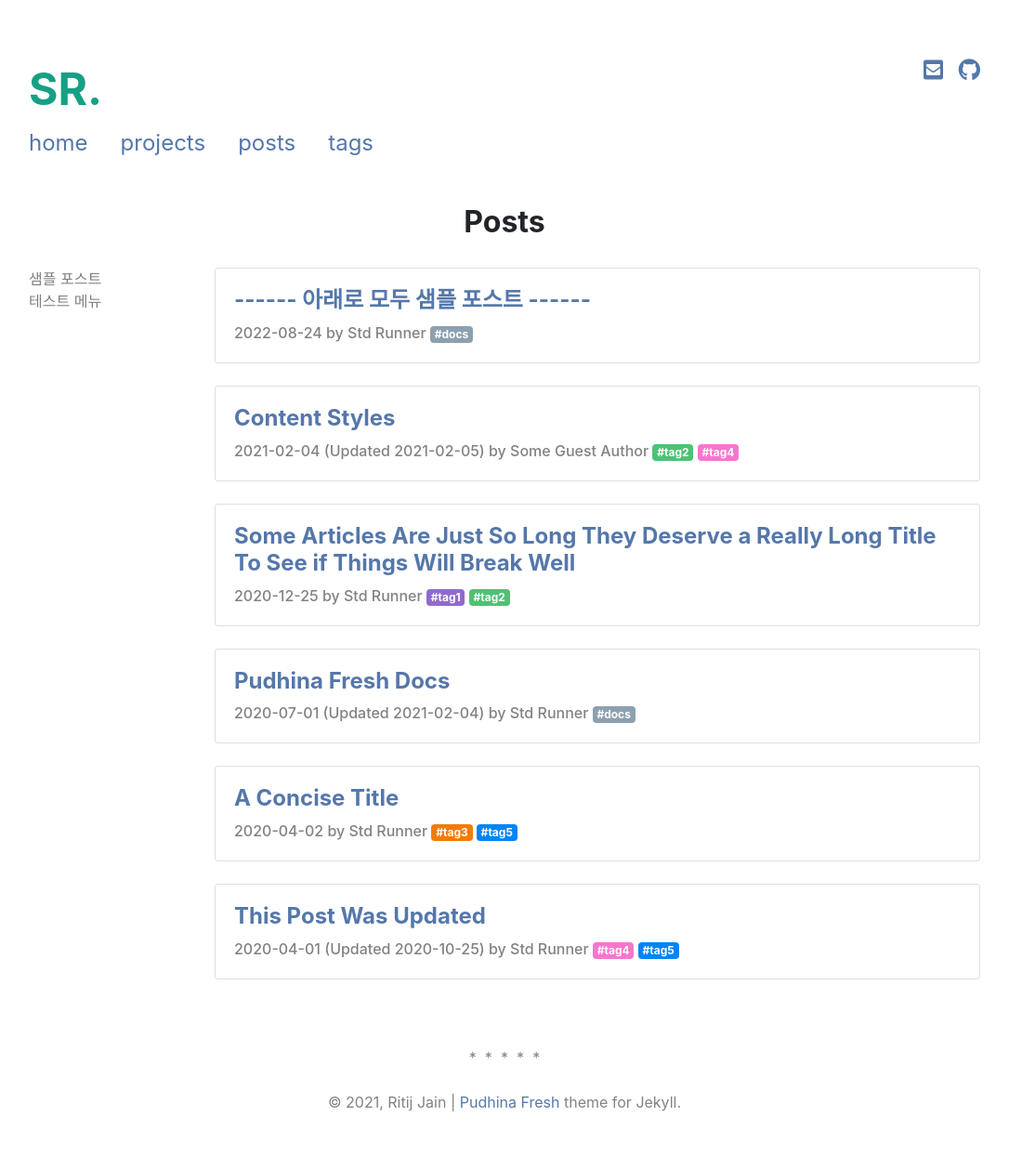
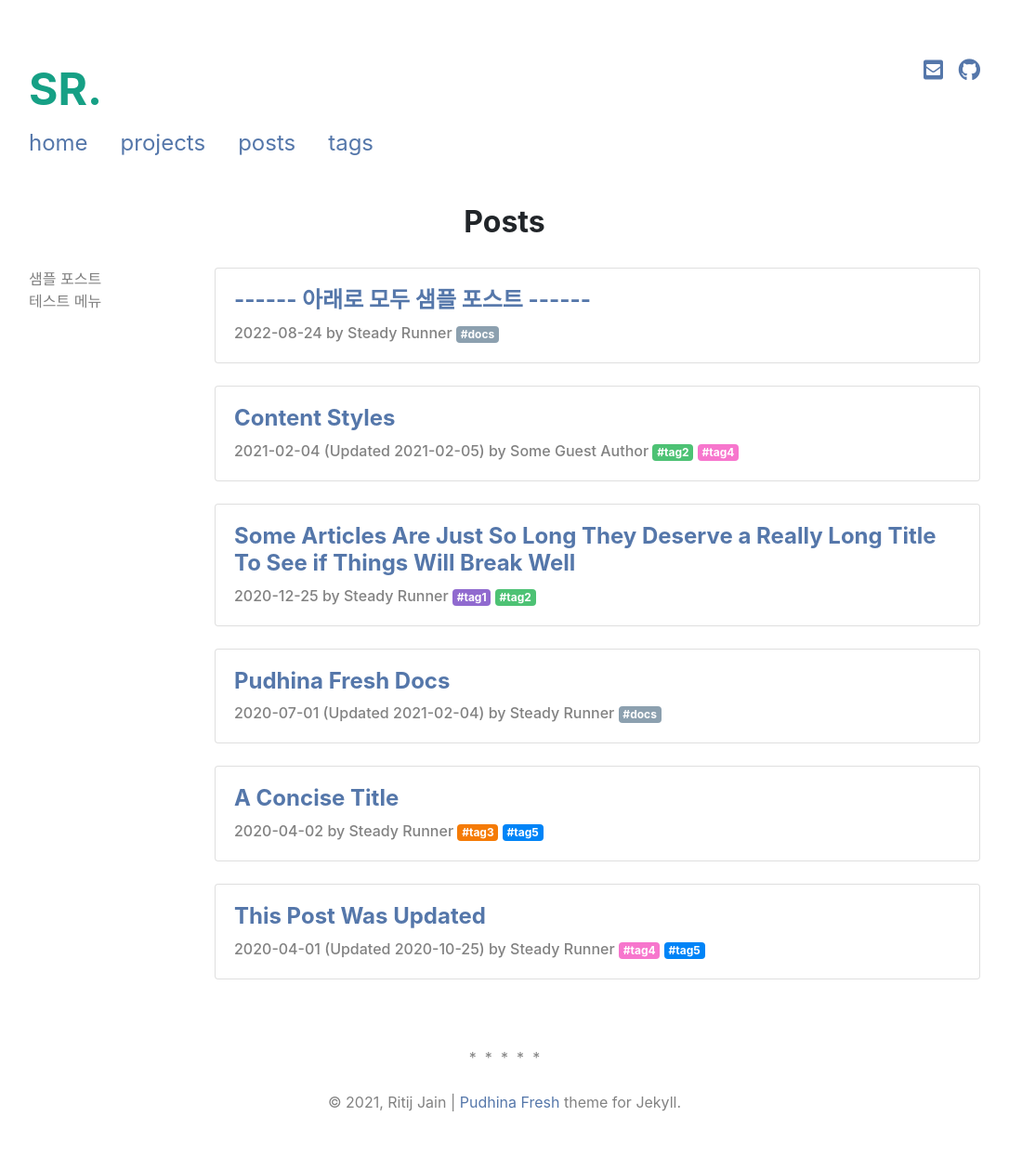
Before and after one commit to StdRunner/StdRunner.github.io, a Jekyll site: the page built from pages/posts.html, in a window 1280 px wide. Shown: the whole page at 93% size, without its empty margins (97-1183 px from the left). Built offline with Jekyll 4.4.1, drawn with Linux system fonts in a browser that asks for light colours; nearby versions of some CDN libraries; a style sheet for code colours, icons or effects is not loaded.

Commit message:
jekyll theme custom : chage user name

```diff
--- a/_config.yml
+++ b/_config.yml
@@ -1,11 +1,11 @@
-title: Std Runner # Shown in header on pages with full_logo: true
+title: Steady Runner # Shown in header on pages with full_logo: true
 short_logo: SR. # Shown in header on all pages by default unless full_logo: true is set
 description: > # The description for your site
   Blog for technological development with complete self-will
 url: "https://stdrunner.github.io" # Site base URL
 
 author:
-  name: Std Runner
+  name: Steady Runner
   github: StdRunner # GitHub username, used for GitHub icon on the top right
   linkedin: # Your LinkedIn profile url name, used for LinkedIn icon on the top right
   email: kjb119912@gmail.com # Used for email icon on the top right
```
Also changed, not shown: index.md (+1 -1 lines).
